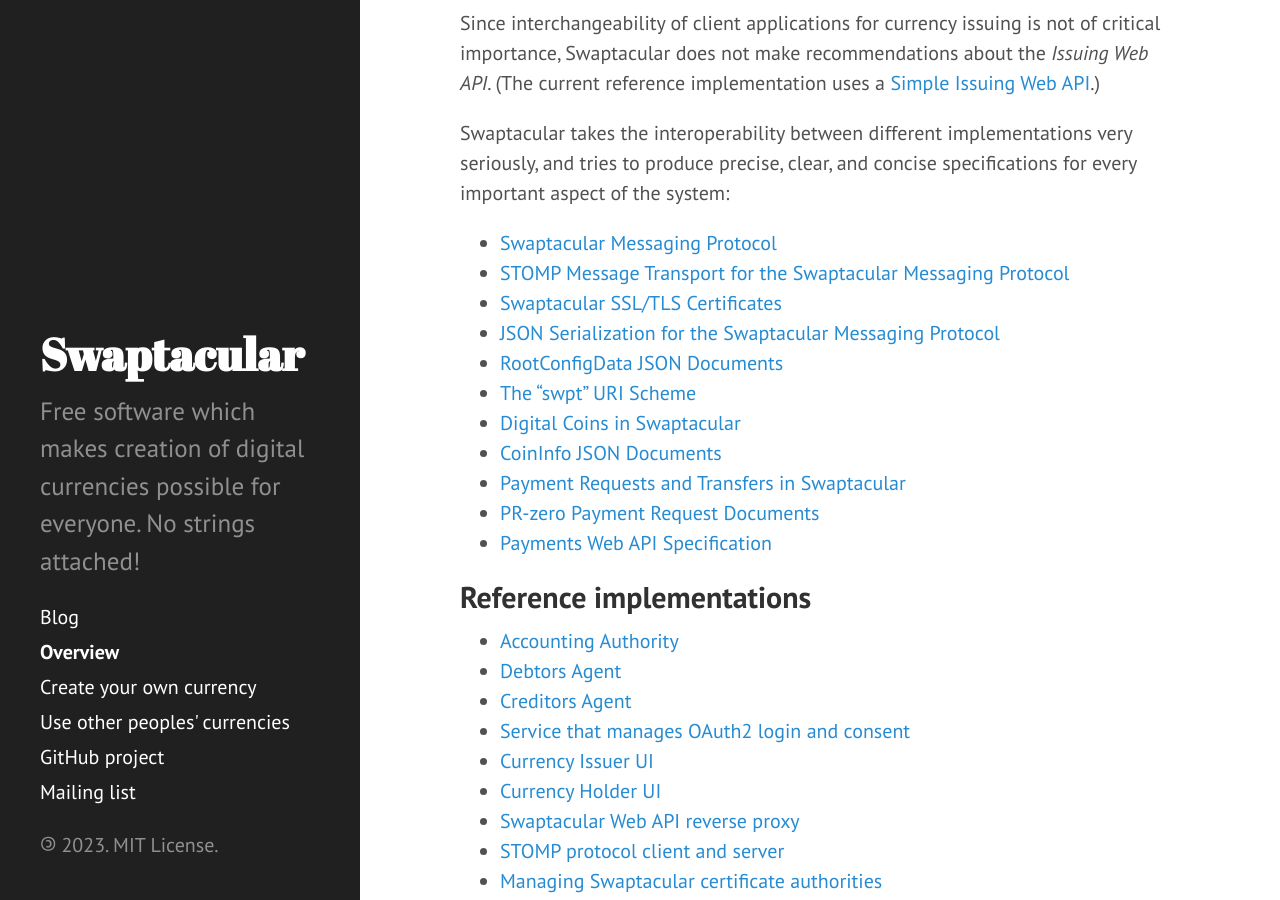
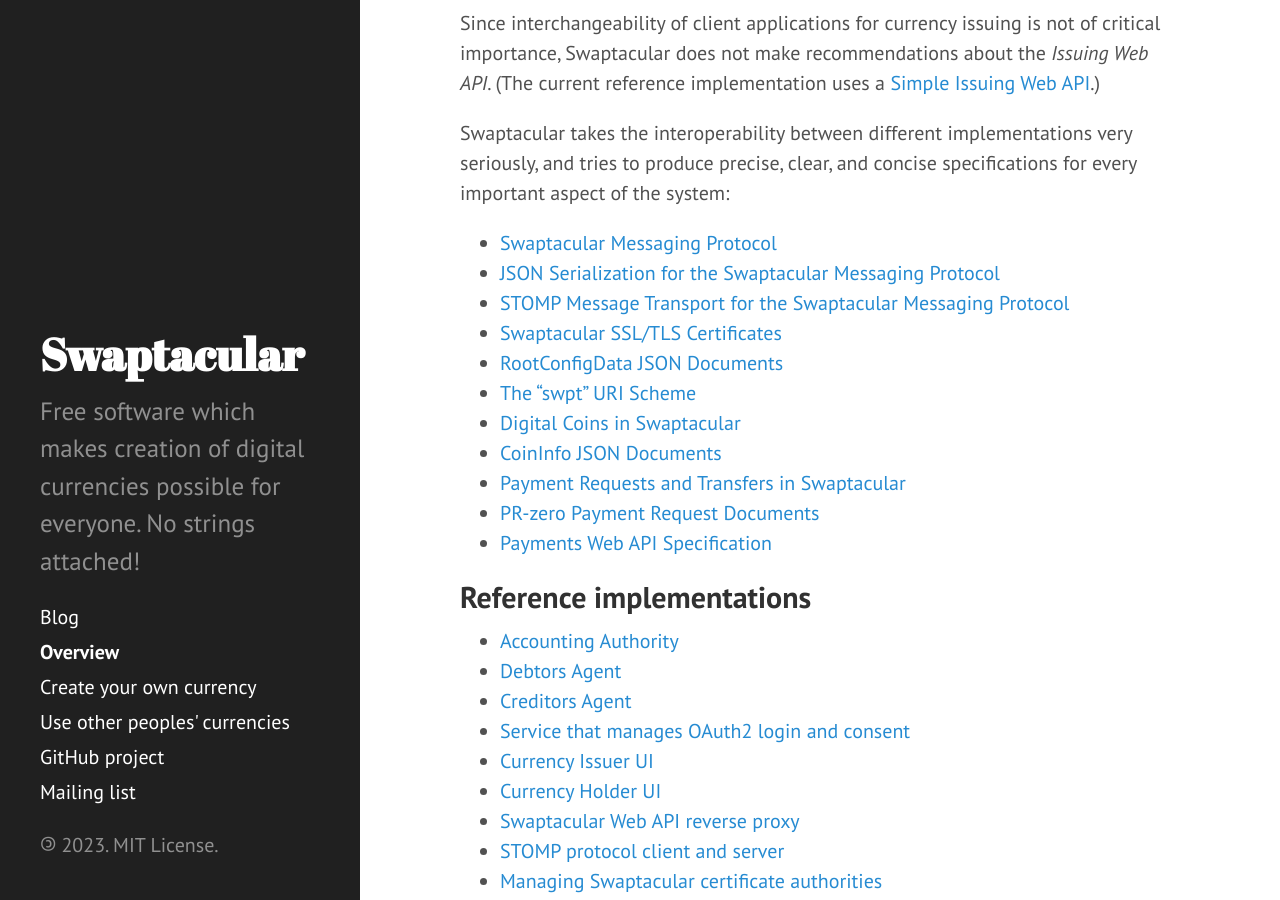
Before and after one commit to epandurski/swaptacular.github.io, a Jekyll site: the page built from overview.md, in a window 1280 px wide and 900 px high, scrolled down 2616 px. Built offline with Jekyll 4.4.1, drawn with Linux system fonts in a browser that asks for light colours.

Commit message:
Reorder bullet links

```diff
--- a/overview.md
+++ b/overview.md
@@ -81,11 +81,11 @@
 and concise specifications for every important aspect of the system:
 
 * [Swaptacular Messaging Protocol](/public/docs/protocol.pdf)
+* [JSON Serialization for the Swaptacular Messaging
+  Protocol](/public/docs/protocol-json.pdf)
 * [STOMP Message Transport for the Swaptacular Messaging
   Protocol](/public/docs/swpt-stomp.pdf)
 * [Swaptacular SSL/TLS Certificates](/public/docs/swpt-certificates.pdf)
-* [JSON Serialization for the Swaptacular Messaging
-  Protocol](/public/docs/protocol-json.pdf)
 * [RootConfigData JSON Documents](/public/docs/root-config-data.pdf)
 * [The "swpt" URI Scheme](/public/docs/swpt-uri-scheme.pdf)
 * [Digital Coins in Swaptacular](/public/docs/digital-coin-urls.pdf)
```
